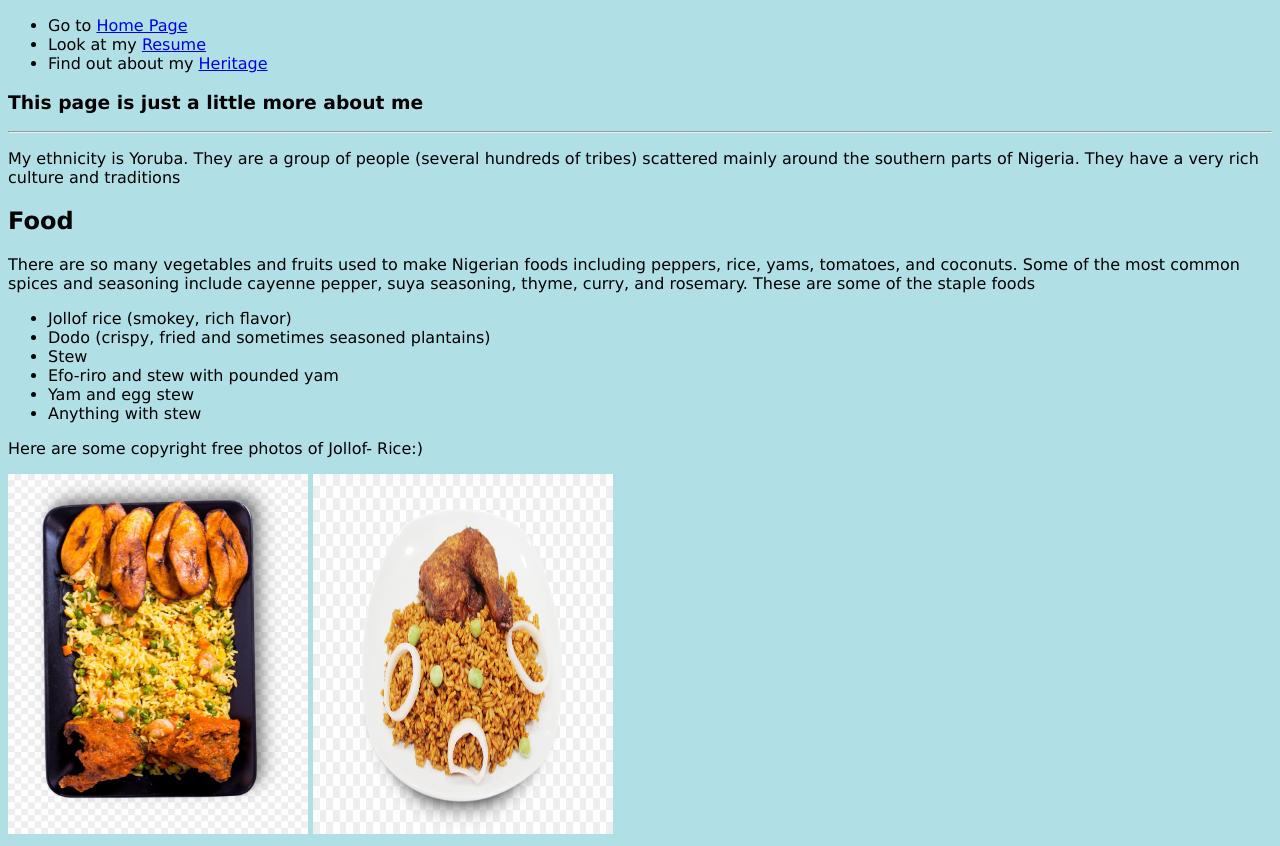
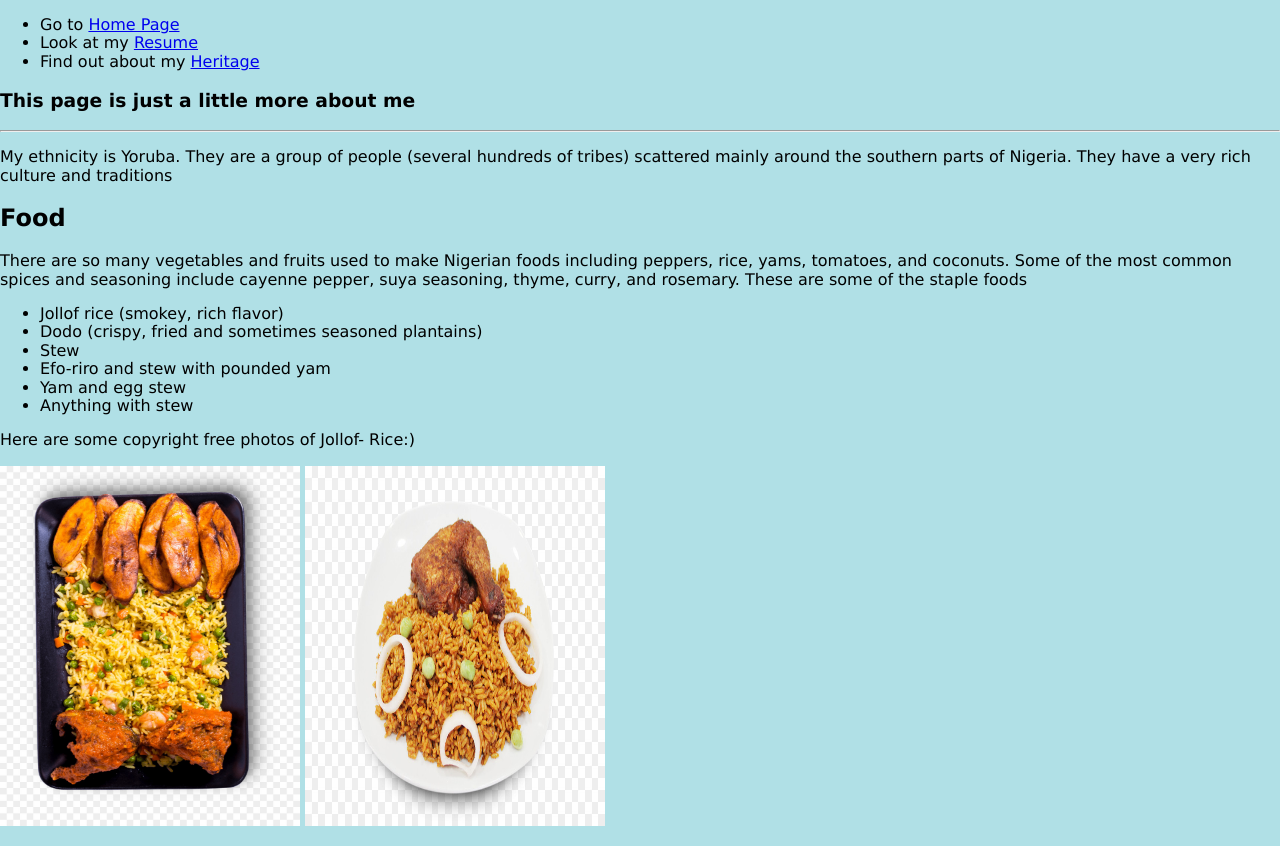
Before and after one commit to adebowaleay/ProjectTwo, a plain HTML site: page heritage.html in a window 1280 px wide. Drawn offline with nearby package versions, Linux system fonts and the light colour scheme.

Commit message:
Update heritage.html
CSS formatting

```diff
--- a/heritage.html
+++ b/heritage.html
@@ -7,6 +7,8 @@
 	</style>
 <meta charset= "UTF-8">
       <title>Adebowale Heritage</title>
+	  <link rel="stylesheet" href="css/normalize.css">
+    <link rel="stylesheet" href="css/style.css"
 	</head>
 <body>
     <ul><li><color="purple">Go to <a href= "index.html">Home Page</a></li>
```
